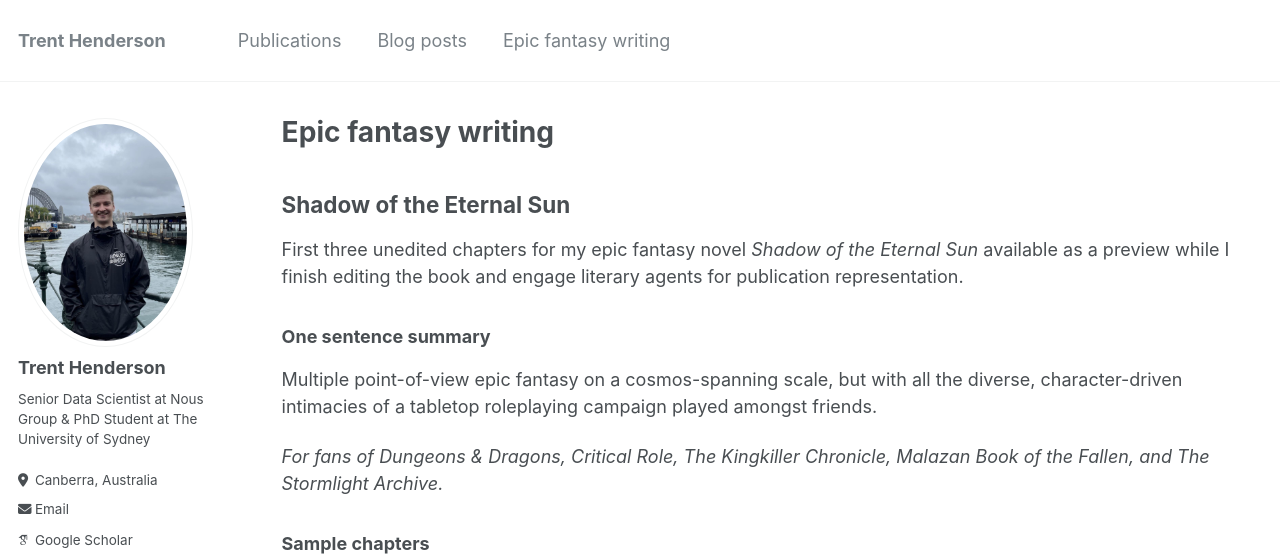
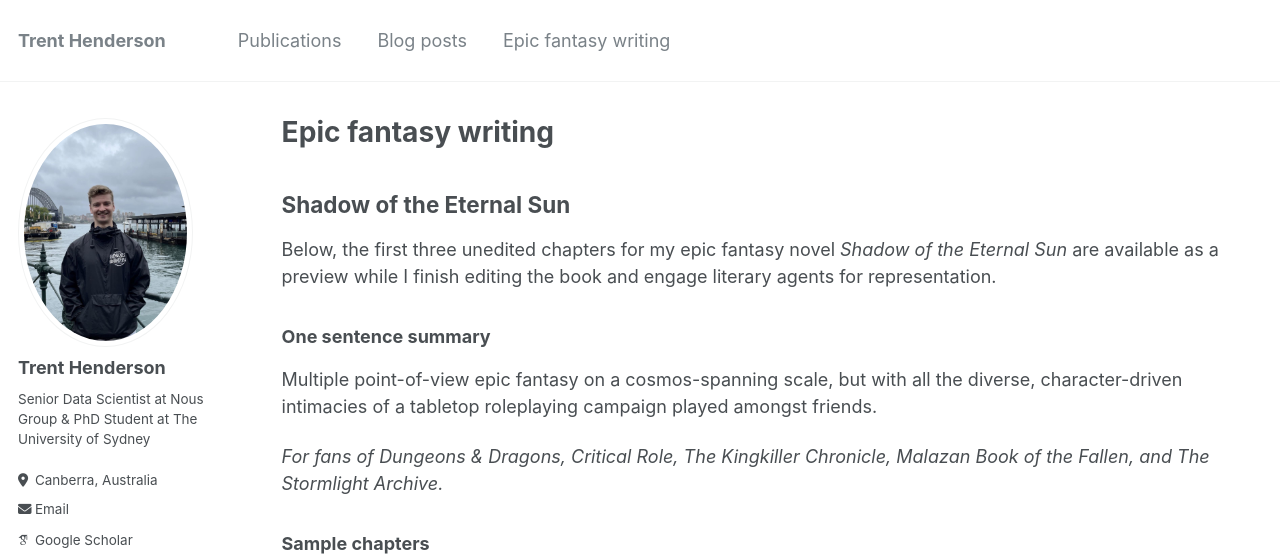
Before and after one commit to hendersontrent/hendersontrent.github.io, a Jekyll site: the page built from _pages/talks.md, in a window 1280 px wide and 900 px high, cut to the strip 0-560 px from the top of the window. Built offline with Jekyll 4.4.1, drawn with Linux system fonts in a browser that asks for light colours; some web fonts are replaced.

Commit message:
Update talks.md

```diff
--- a/_pages/talks.md
+++ b/_pages/talks.md
@@ -7,7 +7,7 @@ author_profile: true
 
 ## Shadow of the Eternal Sun
 
-First three unedited chapters for my epic fantasy novel *Shadow of the Eternal Sun* available as a preview while I finish editing the book and engage literary agents for publication representation.
+Below, the first three unedited chapters for my epic fantasy novel *Shadow of the Eternal Sun* are available as a preview while I finish editing the book and engage literary agents for representation.
 
 ### One sentence summary
 
```
